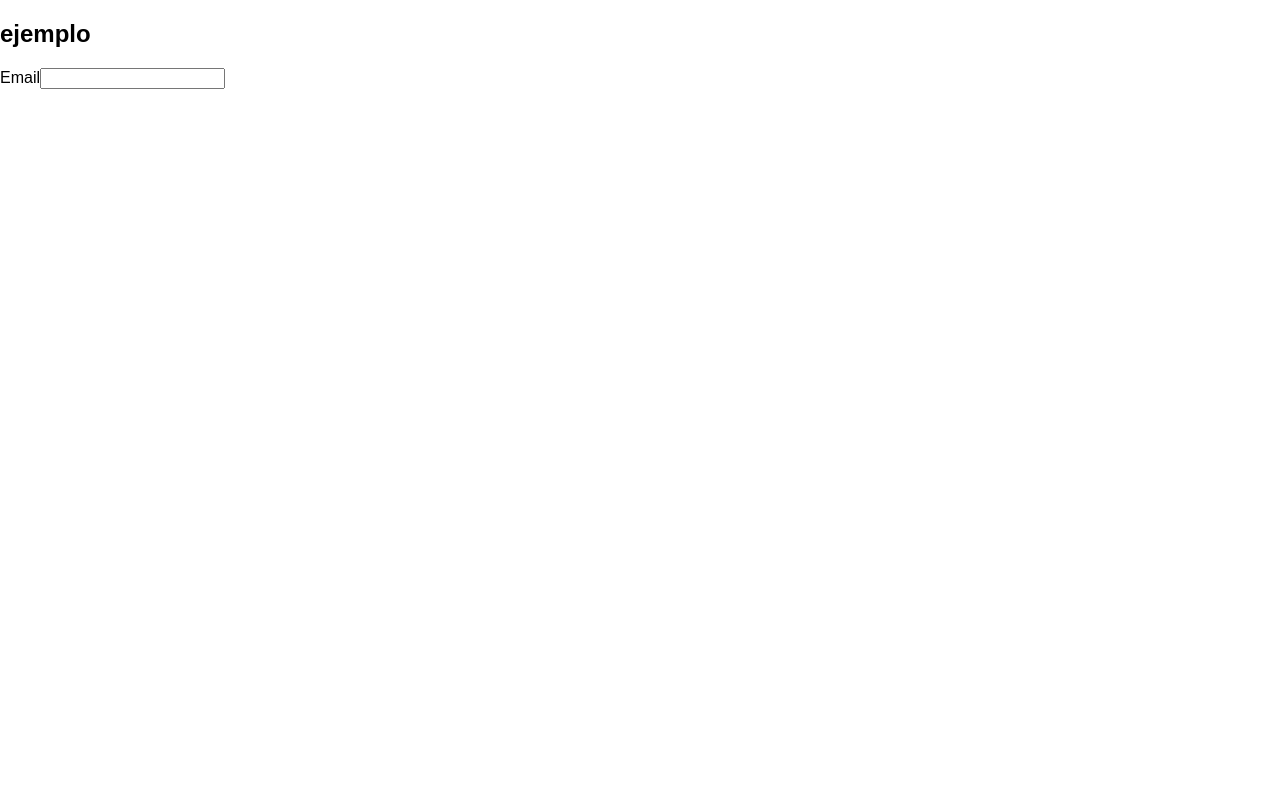
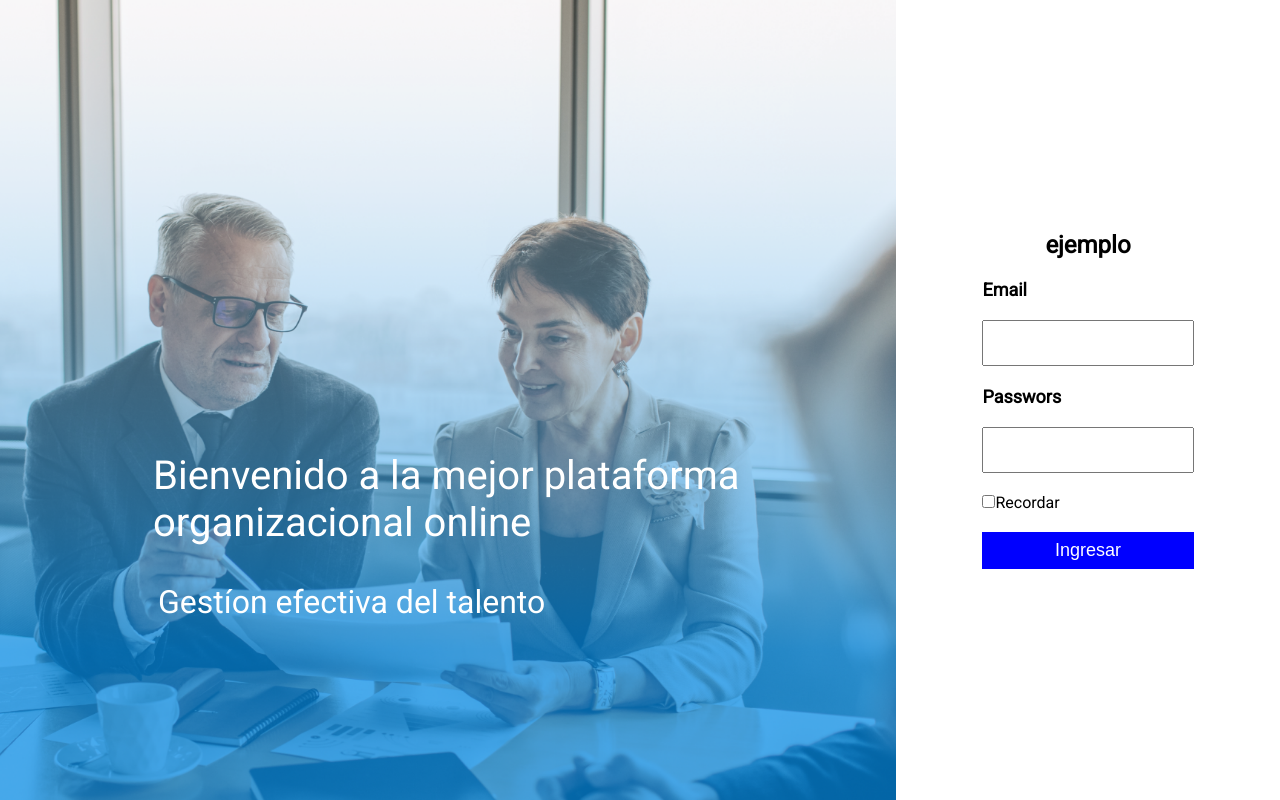
Before and after one commit to ceerax/maquetaAlianza, a React (Create React App) app: page / in a window 1280 px wide. Built offline with nearby package versions, Linux system fonts and the light colour scheme.

Commit message:
crete login and adjust styles

```diff
--- a/src/App.css
+++ b/src/App.css
@@ -1,89 +1,117 @@
-* {
+@import url('https://fonts.googleapis.com/css?family=Roboto&display=swap');
+
+*,::before, ::after{
+  margin: 0;
+  padding: 0;
   box-sizing: border-box;
 }
-
-body {
-  margin: 0;
-  padding: 0;
-  font-family: Arial, sans-serif;
+body{
+  width: 100%;
+  height: 100vh;
+  font-family: "Roboto";
 }
 
-.login-wrapper {
-  display: flex;
-  flex-wrap: wrap;
-  align-items: center;
-  justify-content: center;
+.img-left{
+  width: 70%;
   height: 100vh;
-  background-color: #f2f2f2;
+  overflow: hidden;
+  float: left;
+  background: white url(./img/img1.png) no-repeat center;
+  background-size: cover;
 }
 
-.image-wrapper {
-  flex: 1;
+
+/* se ajusto los pixeles del top por que quedaban por fuera de la pantalla */
+
+.img-left h1{
+  position: absolute;
+  width: 597px;
+  height: 94px;
+  left: 153px;
+  top: 452px;
+  font-family: 'Roboto';
+  font-style: normal;
+  font-weight: 400;
+  font-size: 40px;
+  line-height: 47px;
+  align-items: center;
+  color: #FFFFFF;
+}
+.img-left h3{
+  position: absolute;
+  width: 512px;
+  height: 38px;
+  left: 158px;
+  top: 583px;
+  font-family: 'Roboto';
+  font-style: normal;
+  font-weight: 400;
+  font-size: 32px;
+  line-height: 38px;
   display: flex;
   align-items: center;
+  color: #FFFFFF;
+}
+
+.form-Right{
+  width: 30%;
+  height: 100%;
+  margin: 0;
+  float: left;
+  background-color: white;
+  display: flex;
   justify-content: center;
 }
 
-.image-wrapper img {
-  max-width: 100%;
+.form-Right form{
+  height: 100vh;
+  width: 55%;
+  display: flex;
+  flex-direction: column;
+  justify-content: center;
+  align-items: center;
 }
 
-.form-wrapper {
-  flex: 1;
-  max-width: 400px;
-  padding: 20px;
-  background-color: #fff;
-  box-shadow: 0 0 10px rgba(0, 0, 0, 0.3);
+.form-Right form > input{
+  width: 100%;
+  padding: 10px;
+  font-size: 1.2em;
 }
 
-.form-wrapper h2 {
-  margin-top: 0;
-  margin-bottom: 20px;
-  text-align: center;
+.form-Right label{
+  width: 100%;
+  font-size: 18px;
+  font-weight: 700;
+  margin: 20px 0;
 }
 
-.input-group {
-  margin-bottom: 20px;
+.check{
+  width: 100%;
+  margin: 20px 0;
 }
 
-.input-group label {
-  display: block;
-  margin-bottom: 5px;
-  font-weight: bold;
+.form-Right input[type="submit"]{
+  width: 100%;
+  background-color: blue;
+  color: white;
+  border: none;
+  font-size: 18px;
+  padding: 8px 30px;
 }
 
-.input-group input {
-  display: block;
-  width: 100%;
-  padding: 10px;
-  border: 1px solid #ccc;
-  border-radius: 5px;
-  font-size: 16px;
-}
-
-button[type="submit"] {
-  display: block;
-  width: 100%;
-  padding: 10px;
-  background-color: #008CBA;
-  border: none;
-  border-radius: 5px;
-  color: #fff;
-  font-size: 16px;
-  cursor: pointer;
-}
-
-@media (max-width: 600px) {
-  .login-wrapper {
-    flex-direction: column;
+@media(max-width:768px) {
+  .img-left{
+    width: 100%;
   }
-
-  .image-wrapper {
-    margin-bottom: 20px;
+  .form-Right{
+    position: absolute;
+    background: transparent;
+    justify-content: center;
+    display: flex;
+    width: 100%;
   }
-
-  .form-wrapper {
-    margin-bottom: 20px;
-    max-width: none;
+  .form-Right form{
+    width: 70%;
+    padding: o 1em;
   }
 }
--- a/src/pages/Login.jsx
+++ b/src/pages/Login.jsx
@@ -2,15 +2,29 @@ import React from "react";
 import Image from "../img/img1.png";
 export const Login = () => {
   return (
-    <div>
-      <section className="img"></section>
+    <>
+      <section className="img-left">
+        <h1>
+          Bienvenido a la mejor plataforma <br />
+          <span>organizacional online</span>
+        </h1>
+
+        <h3>Gestíon efectiva del talento</h3>
+      </section>
       <section className="form-Right">
         <form action="">
           <h2>ejemplo</h2>
           <label htmlFor="usuario">Email</label>
           <input type="text" name="usuario" />
+          <label htmlFor="usuario">Passwors</label>
+          <input type="Password" name="Passwors" />
+          <div className="check">
+            <input type="checkbox" name="checkbox" />
+            <span>Recordar</span>
+          </div>
+          <input type="submit" value="Ingresar" />
         </form>
       </section>
-    </div>
+    </>
   );
 };
```
